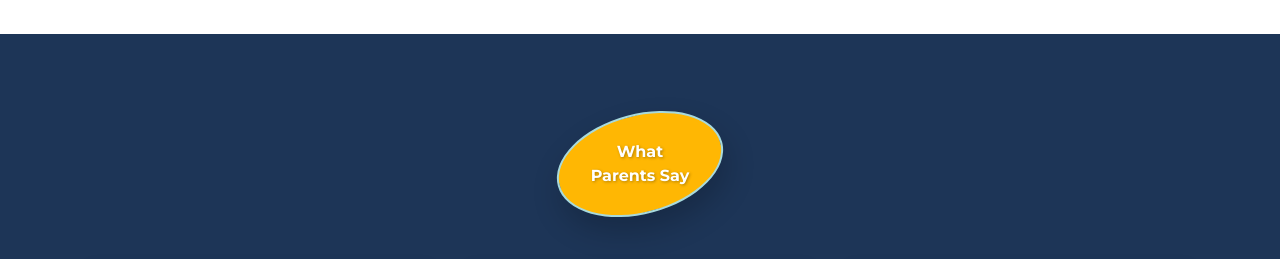
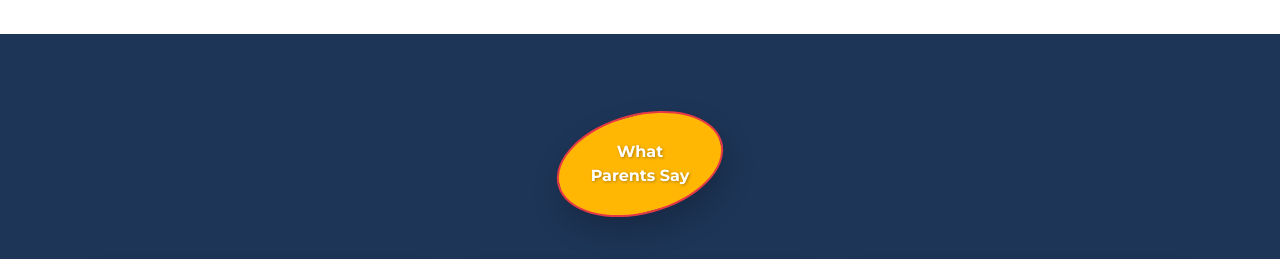
Before and after one commit to akpabiobas/Awesome-Caregivers-Early-Childhood-Academy, a plain HTML site: page index.html in a window 1280 px wide. Shown: the part 8492-8751 px from the top of the page. Drawn offline with nearby package versions, Linux system fonts and the light colour scheme.

Commit message:
Update style.css

```diff
--- a/style.css
+++ b/style.css
@@ -298,7 +298,7 @@ footer {
   text-align: center;
   padding: 30px;
   box-shadow: 0 15px 30px rgba(0, 0, 0, 0.2);
-  border: solid 2px #a8dadc;
+  border: solid 2px #e63946;
 }
 
 .oval-content {
```
